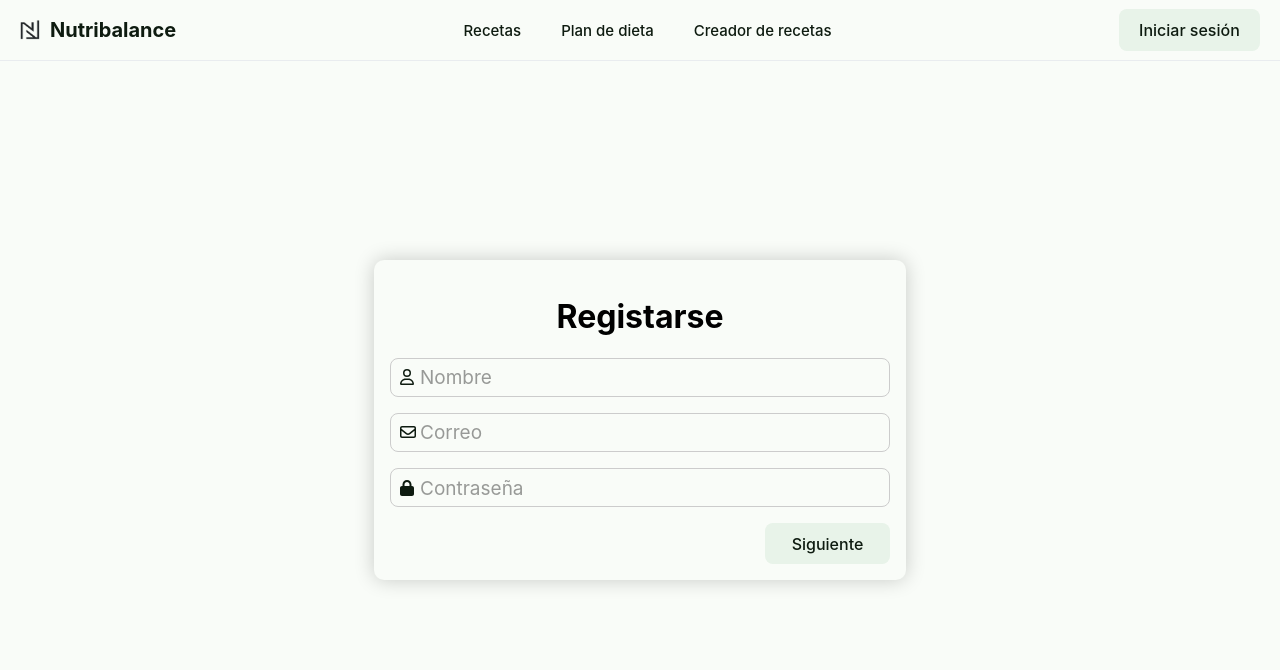
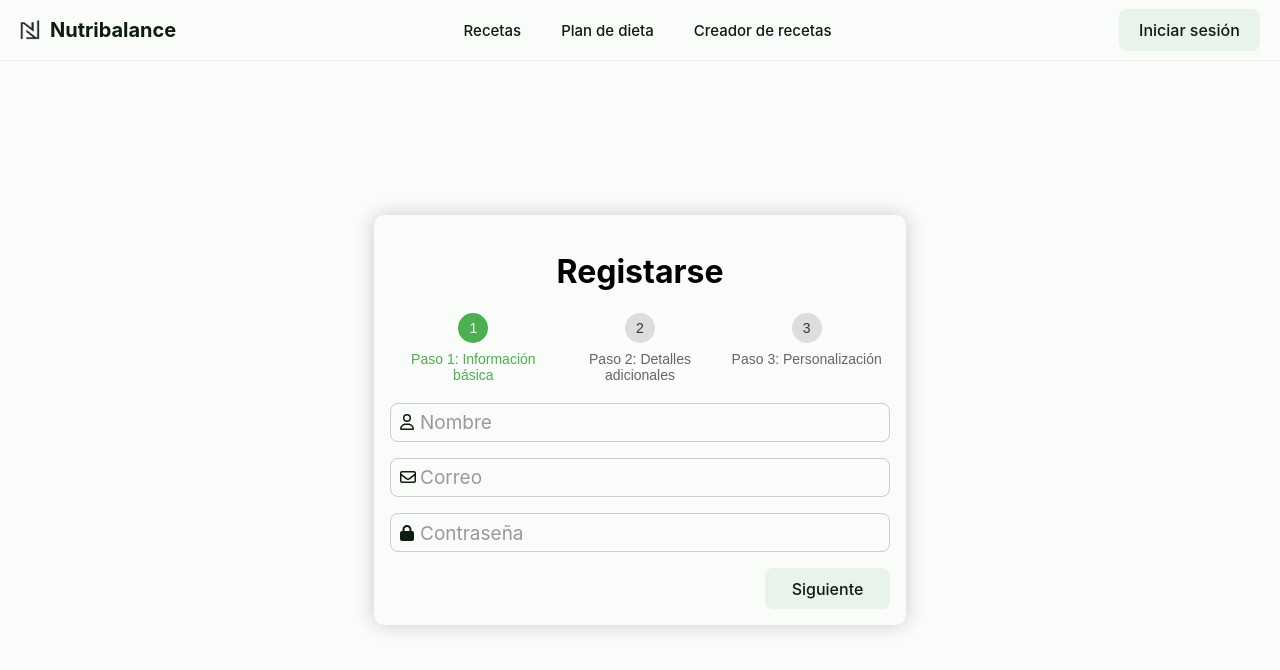
Before and after one commit to Squid6699/nutribalance-pw, a React (Vite) app in the folder frontend/: page /auth/register in a window 1280 px wide. Shown: the top 670 px of the page. Built offline with nearby package versions, Linux system fonts and the light colour scheme; no server answers.

Commit message:
add stepper

```diff
--- /dev/null
+++ b/frontend/src/components/Stepper.tsx
@@ -0,0 +1,28 @@
+import { useEffect, useState } from 'react';
+import "../css/stepper.css";
+
+const steps = ['Paso 1: Información básica', 'Paso 2: Detalles adicionales', 'Paso 3: Personalización'];
+
+function Stepper({ step }: { step: number }) {
+    const [activeStep, setActiveStep] = useState(step);
+
+    useEffect(() => {
+        setActiveStep(step);
+    }, [step]);
+
+
+    return (
+        <div className="stepper-container">
+            <div className="stepper">
+                {steps.map((step, index) => (
+                    <div key={index} className={`step ${index <= activeStep ? 'active' : ''}`}>
+                        <div className="step-circle">{index + 1}</div>
+                        <div className="step-label">{step}</div>
+                    </div>
+                ))}
+            </div>
+        </div>
+    );
+};
+
+export default Stepper;
--- /dev/null
+++ b/frontend/src/css/stepper.css
@@ -0,0 +1,48 @@
+.stepper-container {
+    font-family: Arial, sans-serif;
+    width: 100%;
+    max-width: 600px;
+    margin: 0 auto;
+    text-align: center;
+}
+
+.stepper {
+    display: flex;
+    justify-content: space-between;
+    margin-bottom: 20px;
+    position: relative;
+}
+
+.step {
+    flex: 1;
+    position: relative;
+    text-align: center;
+}
+
+.step-circle {
+    width: 30px;
+    height: 30px;
+    border-radius: 50%;
+    background-color: #ddd;
+    color: #333;
+    display: flex;
+    justify-content: center;
+    align-items: center;
+    margin: 0 auto;
+    font-size: 14px;
+}
+
+.step.active .step-circle {
+    background-color: #4caf50;
+    color: white;
+}
+
+.step-label {
+    margin-top: 8px;
+    font-size: 14px;
+    color: #666;
+}
+
+.step.active .step-label {
+    color: #4caf50;
+}
--- a/frontend/src/pages/Register.tsx
+++ b/frontend/src/pages/Register.tsx
@@ -8,8 +8,9 @@ import { useEffect, useState } from "react";
 import { faBowlFood, faBrain, faChartLine, faHashtag, faScaleBalanced, faShrimp, faTextHeight } from "@fortawesome/free-solid-svg-icons";
 import Select from "../components/Select";
 import { AnimatePresence, motion } from "framer-motion";
+import Stepper from "../components/Stepper";
 
-function Register(){
+function Register() {
 
     useEffect(() => {
         document.title = "Nutribalance - Register";
@@ -37,12 +38,12 @@ function Register(){
 
     const handleInputChange = (field: string, value: string) => {
         setFormValues((prev) => ({
-          ...prev,
-          [field]: value,
+            ...prev,
+            [field]: value,
         }));
     };
 
-    const [step, setStep] = useState(1);
+    const [step, setStep] = useState(0);
 
     const handleNextStep = () => {
         setStep(step + 1);
@@ -52,7 +53,7 @@ function Register(){
         setStep(step - 1);
     }
 
-    const handleSubmitRegister = async (e : React.FormEvent) => {
+    const handleSubmitRegister = async (e: React.FormEvent) => {
         e.preventDefault();
 
 
@@ -63,10 +64,11 @@ function Register(){
             <div className="register-layout">
                 <div className="register-container">
                     <h1>Registarse</h1>
+                    <Stepper step={step} />
                     <form className="register-content" onSubmit={handleSubmitRegister}>
                         <AnimatePresence mode="wait">
                             {
-                                step === 1 && (
+                                step === 0 && (
                                     <>
                                         <motion.div
                                             className="register-content"
@@ -78,7 +80,7 @@ function Register(){
                                             transition={{ duration: 0.3 }}
                                         >
                                             <div className="form-group">
-                                                <Input type="text" label="Nombre" icon={<FontAwesomeIcon icon={faUser}  />} value={formValues.name} onChange={(value) => handleInputChange("name", value)} />
+                                                <Input type="text" label="Nombre" icon={<FontAwesomeIcon icon={faUser} />} value={formValues.name} onChange={(value) => handleInputChange("name", value)} />
                                             </div>
                                             <div className="form-group">
                                                 <Input type="text" label="Correo" icon={<FontAwesomeIcon icon={faEnvelope} />} value={formValues.email} onChange={(value) => handleInputChange("email", value)} />
@@ -96,7 +98,7 @@ function Register(){
                             }
 
                             {
-                                step === 2 && (
+                                step === 1 && (
                                     <>
                                         <motion.div
                                             className="register-content"
@@ -135,7 +137,7 @@ function Register(){
                             }
 
                             {
-                                step === 3 && (
+                                step === 2 && (
                                     <>
                                         <motion.div
                                             className="register-content"
```
